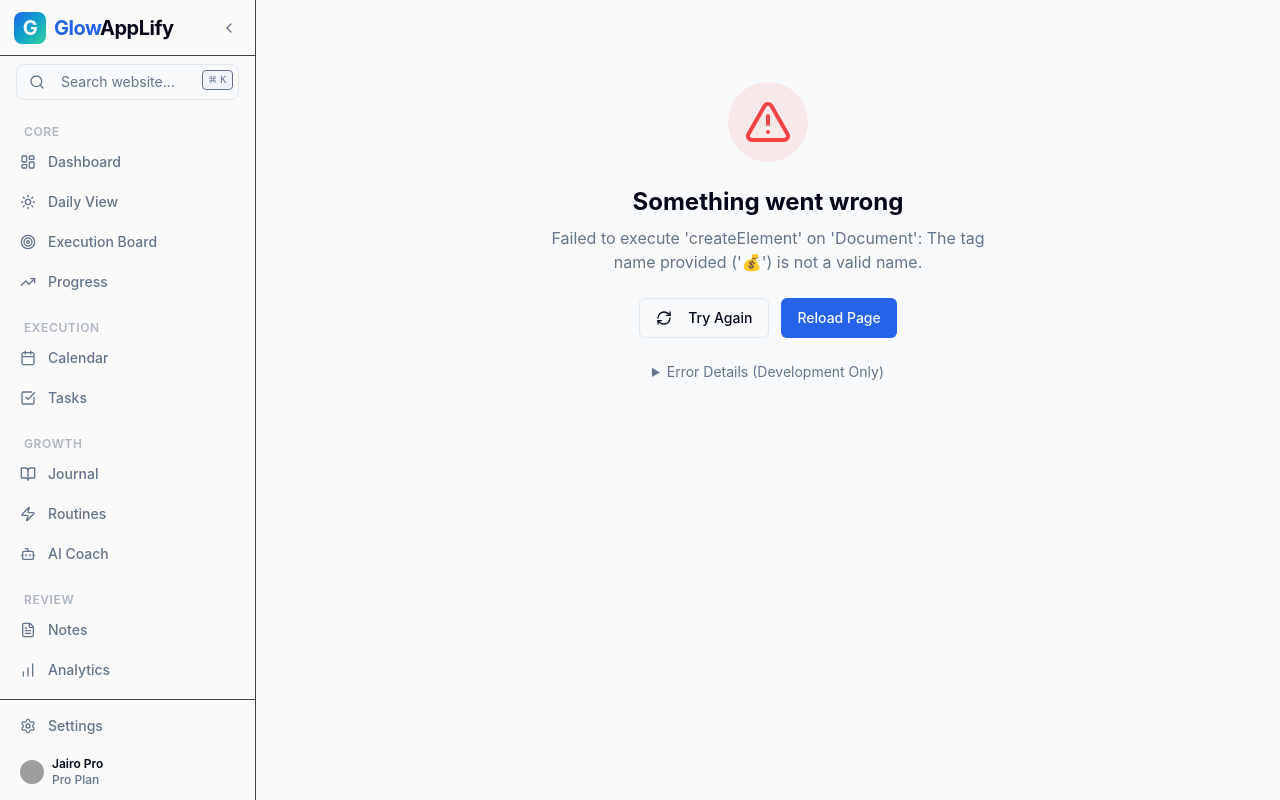
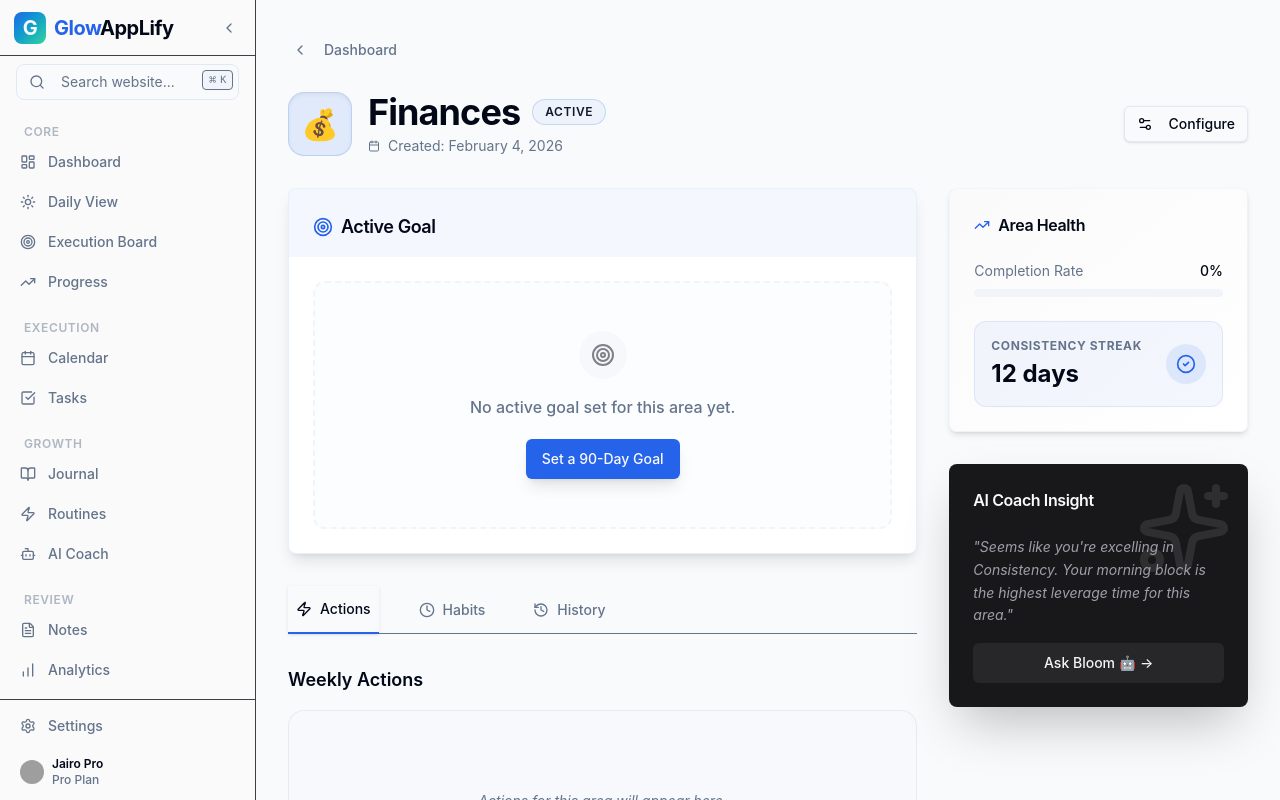
Before and after one commit to JairoProDev/GlowAppLify, a Next.js app: page /areas/area-1 in a window 1280 px wide. Built offline with nearby package versions, Linux system fonts and the light colour scheme; grey boxes are pictures that could not be loaded.

Commit message:
feat: Add `Progress` UI component and implement area detail page with stats, active goal display, and tabs.

```diff
--- a/app/(app)/areas/[id]/page.tsx
+++ b/app/(app)/areas/[id]/page.tsx
@@ -78,7 +78,7 @@
                 <div className="flex flex-col md:flex-row md:items-center justify-between gap-4">
                     <div className="flex items-center gap-4">
                         <div className="h-16 w-16 rounded-2xl bg-primary/10 flex items-center justify-center text-3xl shadow-inner border border-primary/20">
-                            <Icon />
+                            {Icon}
                         </div>
                         <div>
                             <div className="flex items-center gap-3">
--- a/components/ui/progress.tsx
+++ b/components/ui/progress.tsx
@@ -7,8 +7,10 @@
 
 const Progress = React.forwardRef<
   React.ElementRef<typeof ProgressPrimitive.Root>,
-  React.ComponentPropsWithoutRef<typeof ProgressPrimitive.Root>
->(({ className, value, ...props }, ref) => (
+  React.ComponentPropsWithoutRef<typeof ProgressPrimitive.Root> & {
+    indicatorClassName?: string
+  }
+>(({ className, value, indicatorClassName, ...props }, ref) => (
   <ProgressPrimitive.Root
     ref={ref}
     className={cn(
@@ -18,7 +20,7 @@
     {...props}
   >
     <ProgressPrimitive.Indicator
-      className="h-full w-full flex-1 bg-primary transition-all"
+      className={cn("h-full w-full flex-1 bg-primary transition-all", indicatorClassName)}
       style={{ transform: `translateX(-${100 - (value || 0)}%)` }}
     />
   </ProgressPrimitive.Root>
```
